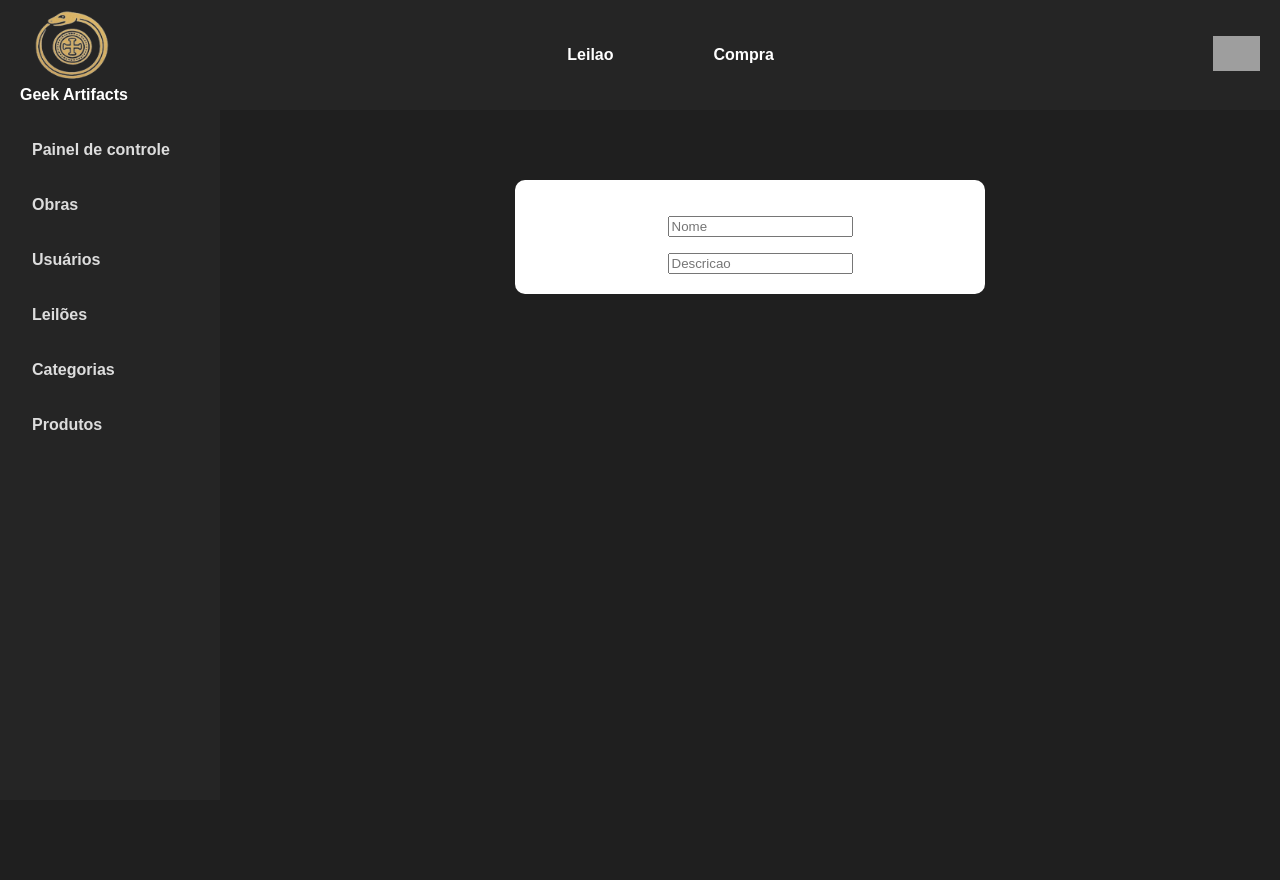
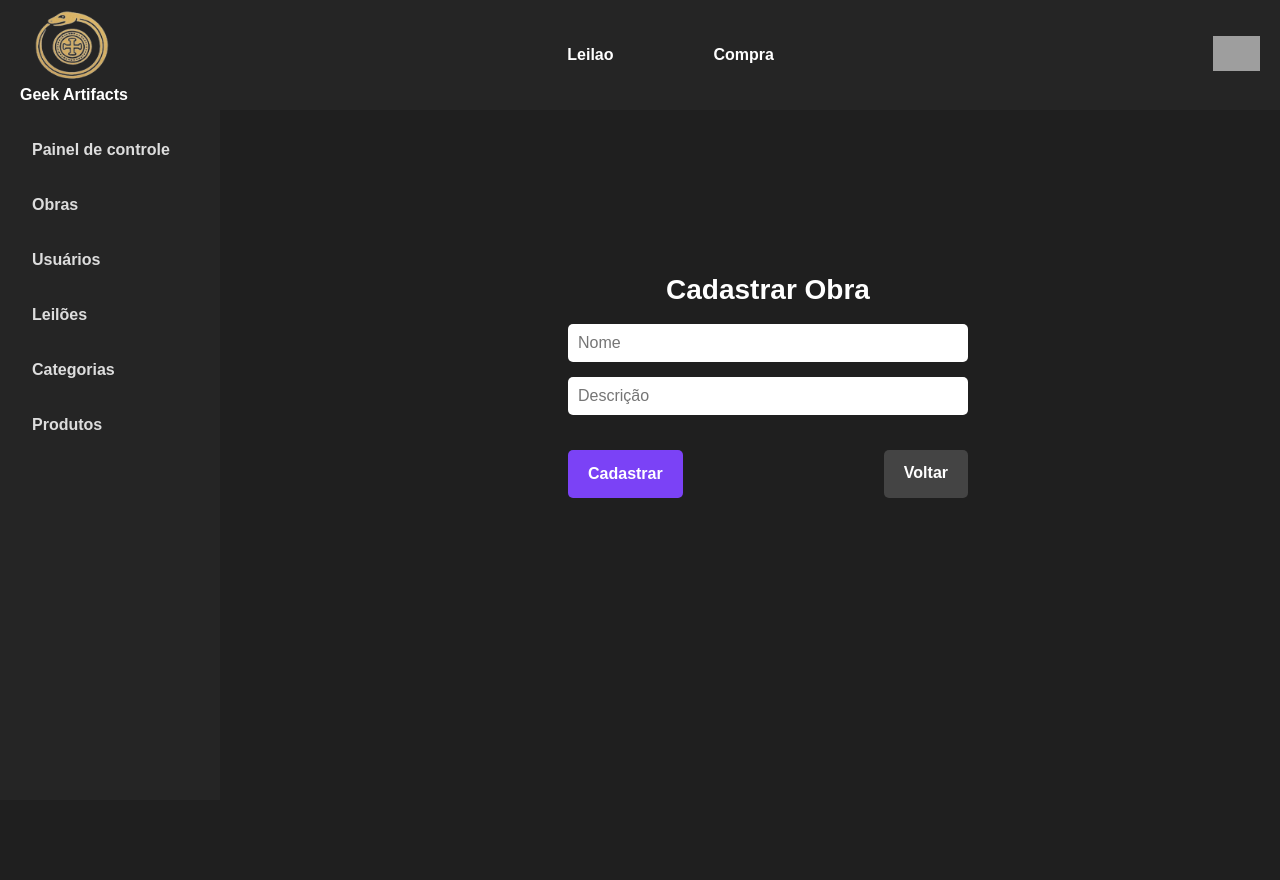
Before and after one commit to sergiosmattos/projeto_web1, a PHP site: page /gerenciar/obra/form.php in a window 1280 px wide. After the commit the page ends 498 px from the top, so only its background shows below. Run offline with PHP 8.4, Linux system fonts and the light colour scheme; the visitor is signed in with stand-in values (Sample User, id 1); data that the repository does not hold is empty; grey boxes are pictures that could not be loaded.

Commit message:
atualizando para evio 14/10

```diff
--- a/css/form.css
+++ b/css/form.css
@@ -1,43 +1,20 @@
-
-.section-form {
-
-    width: 50%;
-    background-color: white;
-    border-radius: 10px;
-    padding: 10px;
-
+.all-form {
+    display: flex;
+    flex-direction: column;
+    margin-top: 20%;
+    padding: 20px;
+    font-family: Arial, sans-serif;
+    margin-left: 20%;
 }
 
-.container-form {
-
-    width: 100%;
-    justify-items: center;
-    padding: 10px;
-
+.all-form h2 {
+    font-weight: bold;
+    font-size: 28px;
+    text-align: center;
+    margin-bottom: 20px;
 }
 
-.container-form form {
-
-    display: flex;
-    flex-direction: column;
-
-}
-
-
-
-
-
-
-
-
-
-
-
-
-
-
-
-/* .container-form {
+.form-cadastro {
     display: flex;
     flex-direction: column;
     gap: 15px;
@@ -45,7 +22,7 @@
     margin: 0 auto;
 }
 
-.container-form input {
+.form-cadastro input {
     padding: 10px;
     border-radius: 5px;
     border: none;
@@ -78,4 +55,4 @@
 .botao-voltar {
     background-color: #444;
     color: white;
-} */
+}
--- a/gerenciar/obra/excluir.php
+++ b/gerenciar/obra/excluir.php
@@ -3,6 +3,11 @@
 require_once $_SERVER['DOCUMENT_ROOT'] . '/projeto_web1/config.php';
 require DIR_PROJETOWEB . 'src/repositorio/ObraRepositorio.php';
 
+if ($_SERVER["REQUEST_METHOD"] !== "POST") {
+    header('Location: listar.php');
+    exit;
+}
+
 $obraRepositorio = new ObraRepositorio($pdo);
 $obraRepositorio->remover($_POST['id']);
 
--- a/gerenciar/obra/form.php
+++ b/gerenciar/obra/form.php
@@ -16,6 +16,31 @@
 
     $obraRepositorio = new ObraRepositorio($pdo);
 
+    $id = $_POST['id'];
+    $modoEdicao = false;
+    $obra = null;
+
+    if ($id) {
+
+        $obra = $obraRepositorio->findById($id);
+
+        if ($obra) {
+
+            $modoEdicao = true;
+        }
+        else {
+
+            header('Location: listar.php');
+            exit;
+
+        }
+    }
+
+    $valorNome = $modoEdicao ? $obra->getNome() : '';
+    $valorDescricao = $modoEdicao ? $obra->getDescricao() : '';
+
+    $textoTitulo = $modoEdicao ? 'Editar Obra' : 'Cadastrar Obra';
+    $textoBotao = $modoEdicao ? 'Editar' : 'Cadastrar';
 
 ?>
 
@@ -24,40 +49,41 @@
 <head>
     <meta charset="UTF-8">
     <meta name="viewport" content="width=device-width, initial-scale=1.0">
-    <link rel="icon" href="/projeto_web1/img/logo_geek.png">
+    <link rel="icon" href="img/logo_geek.png">
     <link rel="stylesheet" href="/projeto_web1/css/reset.css">
-    <link rel="stylesheet" href="/projeto_web1/css/listar.css">
     <link rel="stylesheet" href="/projeto_web1/css/dashboard.css">
     <link rel="stylesheet" href="/projeto_web1/css/form.css">
-    <title>Gerenciar - Obras</title>
+    <title>Gerenciar Obras</title>
 </head>
 
 <body>
 
-    <?php include_once DIR_PROJETOWEB . 'header.php' ?>
+    <?php include_once DIR_PROJETOWEB . '/header.php' ?>
 
-    <?php include DIR_PROJETOWEB . 'menu-gerenciar.php'?>
+    <?php include_once DIR_PROJETOWEB . '/menu-gerenciar.php' ?>
 
-    <main>
+    <section class="all-form">
 
-        <section class="section-form">
+        <h2><?= $textoTitulo ?></h2>
 
-            <div class="container-form">
+        <div class="form-wrapper">
 
-                <form action="salvar.php" method="post">
-                    <input name="id" type="hidden">
+            <form action="salvar.php" method="POST" class="form-cadastro">
 
-                    <label>Nome: </label>
-                    <input name="nome" type="text" placeholder="Nome">
+                <input name="id" type="hidden" value=<?= $id ?>>
+                <input id="nome" name="nome" type="text" placeholder="Nome" value=<?= $valorNome ?>>
+                <input id="descricao" name="descricao" type="text" placeholder="Descrição" value=<?= $valorDescricao?>>
 
-                    <label>Descrição: </label>
-                    <input name="descricao" type="text" placeholder="Descricao">
-                </form>
+                <div class="grupo-botoes">
+                    <button type="submit" class="botao-cadastrar"><?= $textoBotao ?></button>
+                    <a href="listar.php" class="botao-voltar">Voltar</a>
+                </div>
 
-            </div>
+            </form>
+        </div>
 
-        </section>
-    </main>
+    </section>
+
 
 </body>
 </html>
--- a/src/repositorio/ObraRepositorio.php
+++ b/src/repositorio/ObraRepositorio.php
@@ -60,7 +60,7 @@ class ObraRepositorio {
 
         $sql = 'update tbObra
         set nome_obra = ?,
-        set descricao_obra = ?
+        descricao_obra = ?
         where id_obra = ?';
 
         $stmt = $this->pdo->prepare($sql);
```
Also changed, not shown: gerenciar/obra/listar.php (+7 -2 lines), gerenciar/obra/salvar.php (+12 -22 lines).
